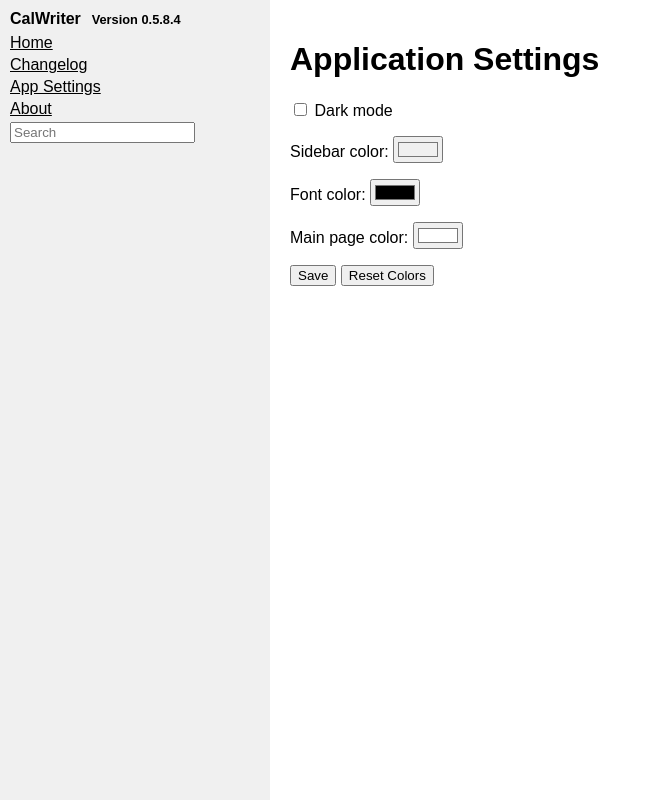
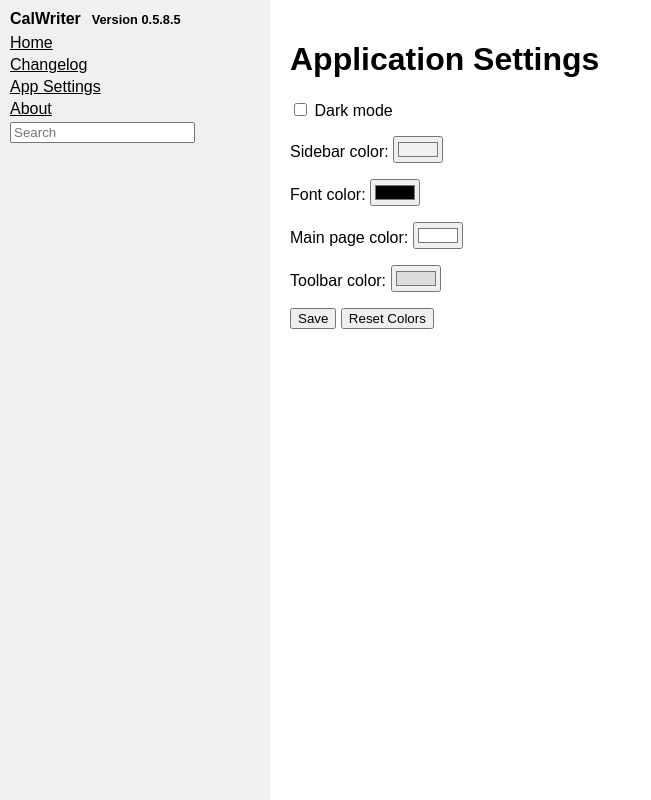
Before and after one commit to calaquin/calwriter, a Flask app: page /settings in a window 1280 px wide. Shown: the whole page, without its empty margins (0-651 px from the left). Run offline with Flask 3, Linux system fonts and the light colour scheme; some libraries are stand-ins or nearby versions.

Commit message:
Add toolbar color setting and indent buttons

```diff
--- a/app.py
+++ b/app.py
@@ -20,7 +20,7 @@ app = Flask(__name__)
 app.secret_key = 'change-this'
 
 # Application version
-VERSION = "0.5.8.4"
+VERSION = "0.5.8.5"
 app.jinja_env.globals['app_version'] = VERSION
 
 DATA_DIR = os.environ.get('DATA_DIR', os.path.join(os.getcwd(), 'data'))
@@ -50,18 +50,22 @@ def save_open_books(books: list) -> None:
 
 
 def load_settings():
-    if os.path.isfile(SETTINGS_FILE):
-        with open(SETTINGS_FILE) as f:
-            try:
-                return json.load(f)
-            except json.JSONDecodeError:
-                pass
-    return {
+    defaults = {
         'dark_mode': False,
         'sidebar_color': '#f0f0f0',
         'text_color': '#000000',
         'bg_color': '#ffffff',
+        'toolbar_color': '#dddddd',
     }
+    if os.path.isfile(SETTINGS_FILE):
+        with open(SETTINGS_FILE) as f:
+            try:
+                data = json.load(f)
+                defaults.update(data)
+                return defaults
+            except json.JSONDecodeError:
+                pass
+    return defaults
 
 
 def save_settings(data: dict) -> None:
@@ -313,12 +317,14 @@ def app_settings_page():
                 'sidebar_color': '#f0f0f0',
                 'text_color': '#000000',
                 'bg_color': '#ffffff',
+                'toolbar_color': '#dddddd',
             }
         else:
             settings['dark_mode'] = bool(request.form.get('dark_mode'))
             settings['sidebar_color'] = request.form.get('sidebar_color', '#f0f0f0') or '#f0f0f0'
             settings['text_color'] = request.form.get('text_color', '#000000') or '#000000'
             settings['bg_color'] = request.form.get('bg_color', '#ffffff') or '#ffffff'
+            settings['toolbar_color'] = request.form.get('toolbar_color', '#dddddd') or '#dddddd'
         save_settings(settings)
         flash('Settings saved')
         return redirect(url_for('index'))
--- a/static/style.css
+++ b/static/style.css
@@ -3,6 +3,7 @@
     --bg-color: #fff;
     --text-color: #000;
     --sidebar-bg: #f0f0f0;
+    --toolbar-bg: #ddd;
 }
 
 body {
@@ -18,6 +19,7 @@ body.dark {
     --bg-color: #222;
     --text-color: #eee;
     --sidebar-bg: #333;
+    --toolbar-bg: #555;
 }
 #sidebar {
     width: 250px;
@@ -151,6 +153,11 @@ body.dark {
     display: flex;
     align-items: center;
 }
+.toolbar {
+    background: var(--toolbar-bg);
+    padding: 4px;
+    border: 1px solid #ccc;
+}
 #chapter_editor div {
     text-indent: 2em;
     margin: 0 0 1em 0;
--- a/templates/app_settings.html
+++ b/templates/app_settings.html
@@ -7,6 +7,7 @@
   <p><label>Sidebar color: <input type="color" name="sidebar_color" value="{{ settings.sidebar_color }}"></label></p>
   <p><label>Font color: <input type="color" name="text_color" value="{{ settings.text_color }}"></label></p>
   <p><label>Main page color: <input type="color" name="bg_color" value="{{ settings.bg_color }}"></label></p>
+  <p><label>Toolbar color: <input type="color" name="toolbar_color" value="{{ settings.toolbar_color }}"></label></p>
   <button type="submit">Save</button>
   <button type="submit" name="reset" value="1">Reset Colors</button>
 </form>
--- a/templates/chapter.html
+++ b/templates/chapter.html
@@ -24,6 +24,8 @@
         <button type="button" class="gap-right" onclick="execCmd('underline')">U</button>
         <button type="button" onclick="execCmd('insertUnorderedList')">&bull;</button>
         <button type="button" onclick="execCmd('insertOrderedList')">1.</button>
+        <button type="button" onclick="execCmd('indent')">&#8594;</button>
+        <button type="button" onclick="execCmd('outdent')">&#8592;</button>
         <button type="button" class="gap-left" id="undo_btn">Undo</button>
         <button type="button" id="redo_btn">Redo</button>
       </div>
--- a/templates/layout.html
+++ b/templates/layout.html
@@ -5,7 +5,7 @@
   <link rel="stylesheet" href="{{ url_for('static', filename='style.css') }}">
   <script src="{{ url_for('static', filename='editor.js') }}"></script>
 </head>
-<body class="{% if app_settings.dark_mode %}dark{% endif %}" style="--sidebar-bg: {{ app_settings.sidebar_color }}; --text-color: {{ app_settings.text_color }}; --bg-color: {{ app_settings.bg_color }}">
+<body class="{% if app_settings.dark_mode %}dark{% endif %}" style="--sidebar-bg: {{ app_settings.sidebar_color }}; --text-color: {{ app_settings.text_color }}; --bg-color: {{ app_settings.bg_color }}; --toolbar-bg: {{ app_settings.toolbar_color }}">
 <div id="sidebar">
   <div class="sidebar-title">CalWriter <span class="version">Version {{ app_version }}</span></div>
   <a href="{{ url_for('index') }}">Home</a>
```
Also changed, not shown: CHANGELOG.md, README.md.
